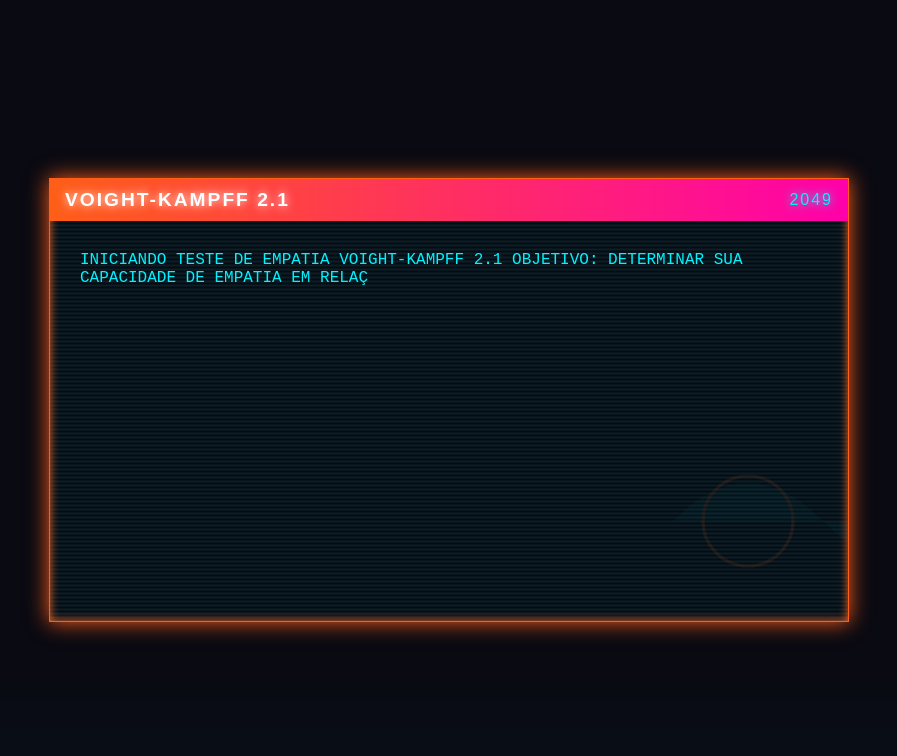
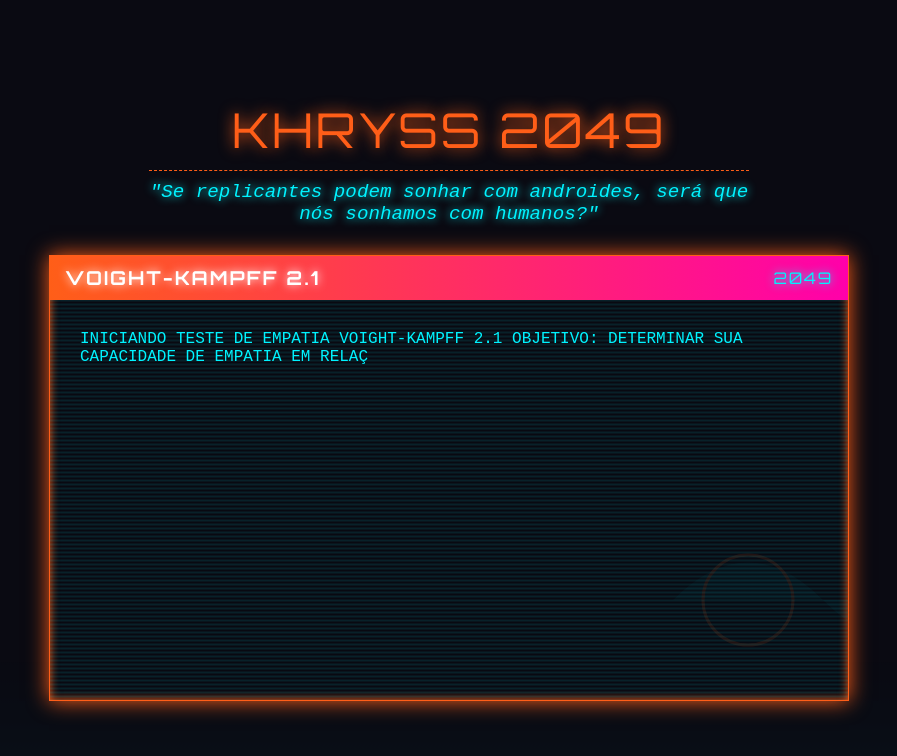
Before and after one commit to khryss007/Khryss, a plain HTML site: page index.html in a window 1280 px wide. Shown: the whole page, without its empty margins (191-1088 px from the left). Drawn offline with Linux system fonts and the light colour scheme; a web font is replaced by a local one.

Commit message:
Update index.html

```diff
--- a/index.html
+++ b/index.html
@@ -4,6 +4,7 @@
     <meta charset="UTF-8">
     <meta name="viewport" content="width=device-width, initial-scale=1.0">
     <title>TESTE DE EMPATIA | BLADE RUNNER 2049</title>
+    <link href="https://fonts.googleapis.com/css2?family=Orbitron:wght@400;700&family=Courier+New&display=swap" rel="stylesheet">
     <style>
         /* RESET & BASE STYLES */
         * { margin: 0; padding: 0; box-sizing: border-box; }
@@ -23,12 +24,42 @@
             overflow: hidden;
             height: 100vh;
             display: flex;
+            flex-direction: column;
             justify-content: center;
             align-items: center;
             position: relative;
+            opacity: 0;
+            transition: opacity 1s;
         }
 
-        /* EFEITO DE CHUVA DIGITAL (Puro CSS) */
+        /* TÍTULO PERSONALIZADO */
+        .title-container {
+            text-align: center;
+            margin-bottom: 30px;
+            z-index: 20;
+            animation: flicker 5s infinite alternate;
+        }
+
+        .designer-title {
+            font-family: 'Orbitron', sans-serif;
+            font-size: 3rem;
+            color: var(--neon-orange);
+            text-shadow: 0 0 15px var(--neon-orange);
+            letter-spacing: 3px;
+            margin-bottom: 10px;
+        }
+
+        .philosophical-question {
+            font-style: italic;
+            font-size: 1.2rem;
+            color: var(--neon-blue);
+            max-width: 600px;
+            margin: 0 auto;
+            border-top: 1px dashed var(--neon-orange);
+            padding-top: 10px;
+        }
+
+        /* EFEITO DE CHUVA DIGITAL */
         .digital-rain {
             position: absolute;
             top: 0;
@@ -155,6 +186,8 @@
             transition: all 0.3s;
             position: relative;
             overflow: hidden;
+            opacity: 0;
+            transform: translateY(20px);
         }
 
         .option-btn:hover {
@@ -178,8 +211,7 @@
 
         /* RESULTADO FINAL */
         .result-screen {
-            display: none;
-            animation: glitch 1s linear infinite;
+            display: block;
         }
 
         .result-text {
@@ -188,6 +220,14 @@
             border-top: 1px dashed var(--neon-orange);
             padding-top: 20px;
             margin-top: 20px;
+        }
+
+        .verdict {
+            margin-top: 20px;
+            font-size: 1.3rem;
+            color: var(--neon-orange);
+            text-shadow: var(--glow);
+            animation: flicker 2s infinite alternate;
         }
 
         /* ANIMAÇÕES */
@@ -224,6 +264,12 @@
     </style>
 </head>
 <body>
+    <!-- Título personalizado -->
+    <div class="title-container">
+        <div class="designer-title">KHRYSS 2049</div>
+        <div class="philosophical-question">"Se replicantes podem sonhar com androides, será que nós sonhamos com humanos?"</div>
+    </div>
+
     <!-- Efeito de Chuva Digital -->
     <div class="digital-rain"></div>
 
@@ -238,7 +284,7 @@
             <!-- Conteúdo dinâmico será injetado aqui via JS -->
         </div>
 
-        <!-- Efeito Holograma (SVG puro) -->
+        <!-- Efeito Holograma -->
         <svg class="hologram" viewBox="0 0 200 200" xmlns="http://www.w3.org/2000/svg">
             <path fill="var(--neon-blue)" d="M50,100 Q100,50 150,100 T250,100" opacity="0.3">
                 <animate attributeName="d" values="M50,100 Q100,50 150,100 T250,100; M50,100 Q100,150 150,100 T250,100; M50,100 Q100,50 150,100 T250,100" dur="5s" repeatCount="indefinite"/>
@@ -250,7 +296,7 @@
     </div>
 
     <script>
-        // Dados do questionário (mesmo array original)
+        // Dados do questionário completo
         const perguntas = [
             {
                 enunciado: "Você está em uma rua escura quando vê um robô sendo atacado por humanos. O robô parece assustado. O que você faz?",
@@ -265,16 +311,40 @@
                     }
                 ]
             },
-            // ... (outras perguntas no mesmo estilo Blade Runner)
+            {
+                enunciado: "Um replicante implora por mais tempo de vida, alegando ter encontrado amor verdadeiro. Você:",
+                alternativas: [
+                    {
+                        texto: "Acredita que amor transcende a natureza biológica.",
+                        afirmacao: "Sua visão romântica sugere humanidade profunda."
+                    },
+                    {
+                        texto: "Lembra que replicantes têm prazo de validade por razões.",
+                        afirmacao: "Pragmatismo típico de agentes da Tyrell Corporation."
+                    }
+                ]
+            },
+            {
+                enunciado: "Ao encontrar uma fotografia de infância, você:",
+                alternativas: [
+                    {
+                        texto: "Sente uma onda de nostalgia autêntica.",
+                        afirmacao: "Memórias vívidas indicam experiências humanas reais."
+                    },
+                    {
+                        texto: "Questiona se são memórias implantadas.",
+                        afirmacao: "Ceticismo sobre identidade é sintomático em replicantes."
+                    }
+                ]
+            }
         ];
 
-        // Sistema de renderização ultra estilizado
+        // Sistema de renderização corrigido
         class BladeRunnerTerminal {
             constructor() {
                 this.terminal = document.getElementById('terminal-body');
                 this.currentQuestion = 0;
                 this.history = [];
-
                 this.init();
             }
 
@@ -337,7 +407,7 @@
                 this.terminal.innerHTML = `
                     <div class="result-screen">
                         <div class="question">ANÁLISE CONCLUÍDA</div>
-                        <div class="result-text">${resultText}</div>
+                        <div class="result-text"></div>
                         <div class="verdict">VEREDITO: ${this.calculateVerdict()}</div>
                     </div>
                 `;
@@ -376,11 +446,10 @@
 
         // Iniciar a experiência quando a janela carregar
         window.onload = () => {
-            // Efeito de inicialização
             document.body.style.opacity = '1';
             new BladeRunnerTerminal();
 
-            // Efeito sonoro (usando Web Audio API)
+            // Efeito sonoro
             if (window.AudioContext) {
                 const ctx = new AudioContext();
                 const osc = ctx.createOscillator();
@@ -399,4 +468,4 @@
         };
     </script>
 </body>
-</html>
+    </html>
```
